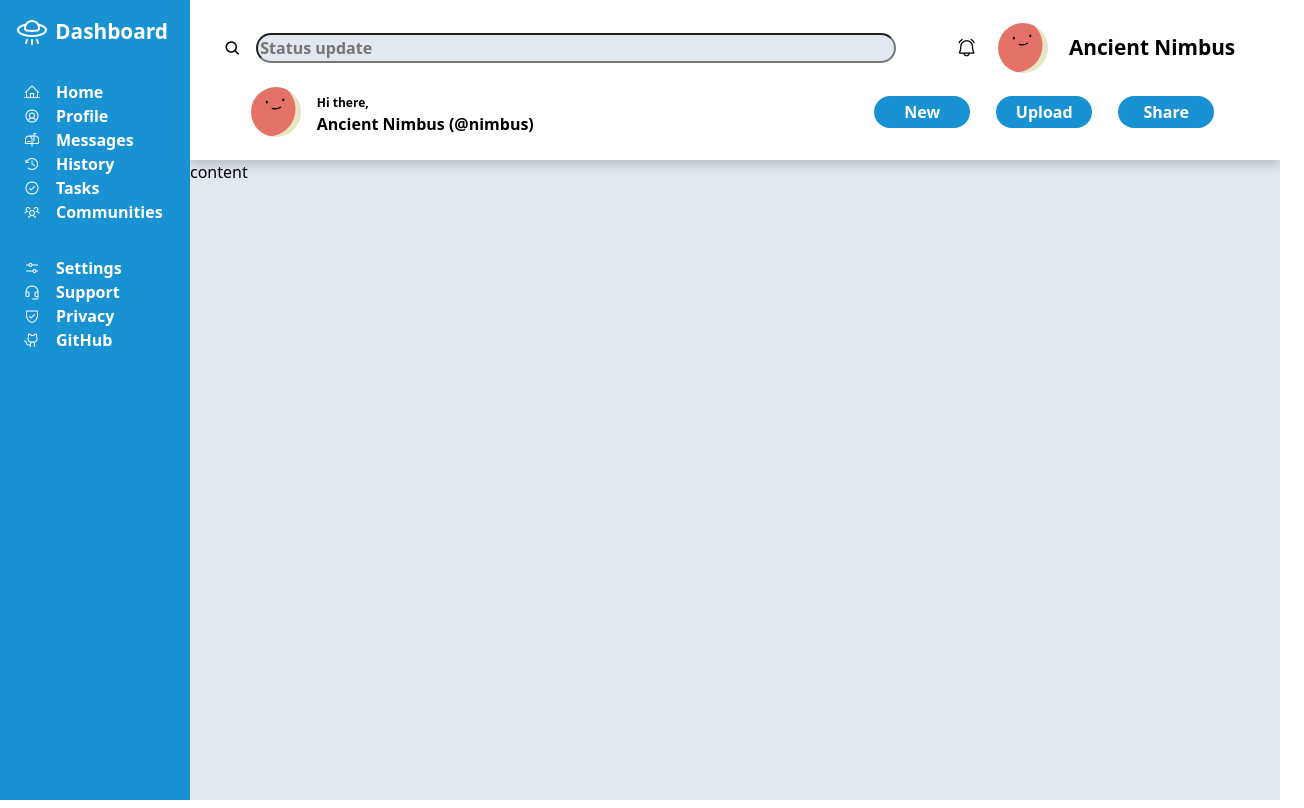
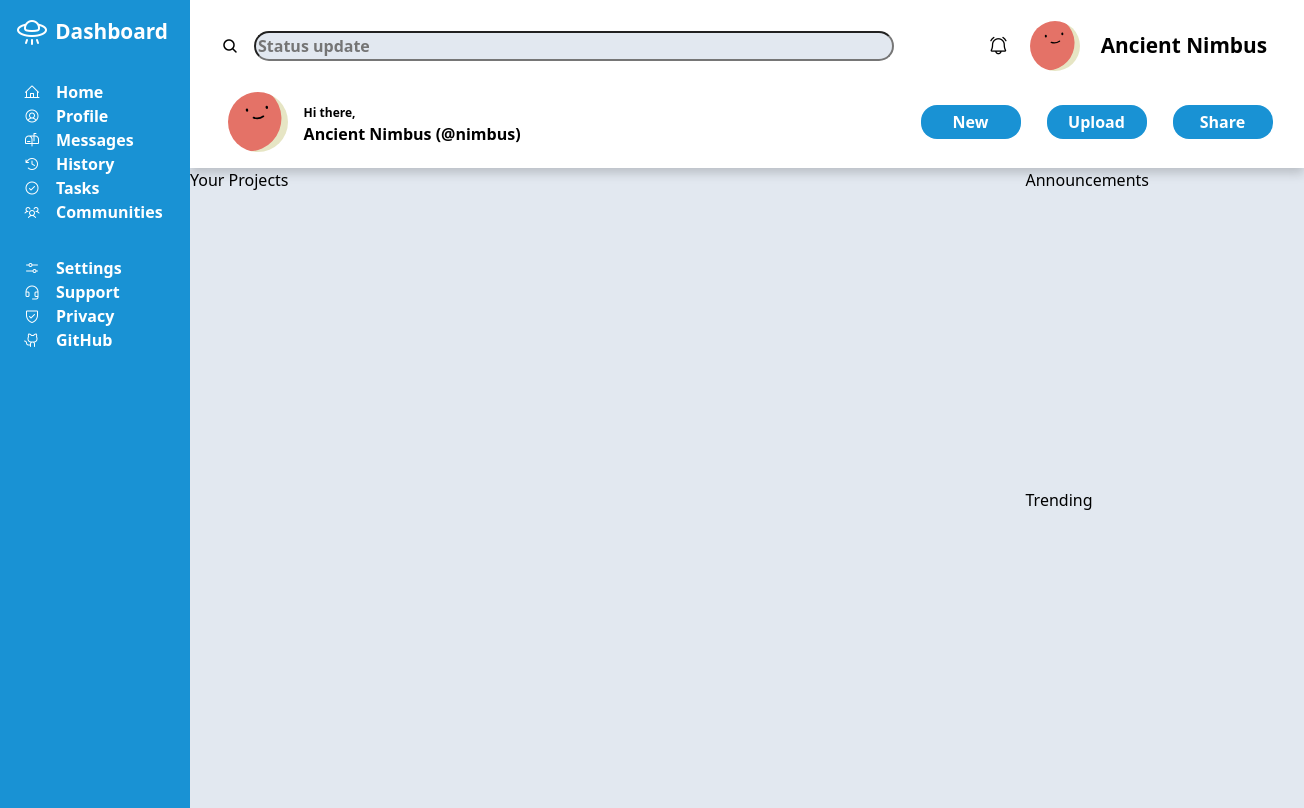
Before and after one commit to AncientNimbus/top-admin-dashboard, a plain HTML site: page index.html in a window 1280 px wide. Shown: the whole page, 1304 px wide, since content can reach past the window. Drawn offline with nearby package versions, Linux system fonts and the light colour scheme.

Commit message:
feat: Improve header responsiveness
The layout for header is now grid.
ref O-86

```diff
--- a/css/style.css
+++ b/css/style.css
@@ -33,31 +33,19 @@ a {
   background-color: var(--secondary-color);
   grid-column: 2 / span 1;
   display: grid;
-  grid-template-rows: repeat(2, 1fr);
-  padding: 1rem 1rem;
+  grid-template: repeat(2, 1fr) / auto 35%;
+  padding: 1rem 2rem;
   box-shadow: 0px 5px 10px rgba(35, 35, 35, 0.21);
   order: 1;
-}
-
-.header .top,
-.header .bottom {
-  display: flex;
-  align-items: center;
-  justify-content: space-around;
-  gap: 1vw;
-}
-
-.header .top {
-  flex-wrap: wrap-reverse;
-}
-
-.header .bottom {
-  flex-wrap: wrap;
+  gap: 1rem;
+  justify-items: stretch;
 }
 
 .content {
   background-color: var(--background-color);
   grid-area: 2 / 2 / span 1 / span 1;
+  display: grid;
+  grid-template: repeat(2, 1fr) / auto 25%;
 }
 
 .sidebar > * {
@@ -110,9 +98,10 @@ nav ul {
   align-items: center;
   justify-content: space-around;
   width: clamp(300px, 300px, 20vw);
+  justify-self: end;
 }
 
-#user1-svg {
+.user-profile img {
   width: clamp(30px, 5vw, 50px);
 }
 
@@ -128,6 +117,7 @@ nav ul {
 }
 
 .txt-w-icon-type-2 img {
+  width: 60px;
   grid-row: 1 / span 2;
   align-self: center;
   justify-self: end;
@@ -138,16 +128,47 @@ nav ul {
   align-items: center;
   justify-content: center;
   justify-items: center;
+  justify-self: end;
   gap: 0 var(--sidebar-menu-size);
-  width: 350px;
+  /* width: max-content; */
 }
 
 .actions-container button {
-  height: 2rem;
-  width: clamp(100px, 100%, 200px);
+  height: 2.1rem;
+  width: clamp(80px, 15vw, 100px);
   border-radius: 1rem;
   border: none;
   color: var(--secondary-color);
   background-color: var(--primary-color);
   margin: 5px;
 }
+
+.projects {
+  grid-row: 1 / span 2;
+}
+
+@media (max-width: 768px) {
+  .header {
+    grid-template: auto auto auto / 1fr;
+    justify-items: center;
+  }
+  .content {
+    grid-template: repeat(3, auto) / 1fr;
+  }
+  .search-bar {
+    grid-row: 2 / 3;
+  }
+  .user-profile {
+    grid-row: 1 / 2;
+    justify-self: center;
+  }
+  .greet-user {
+    display: none;
+  }
+  .actions-container {
+    justify-self: stretch;
+  }
+  .actions-container button {
+    width: clamp(80px, 100%, 120px);
+  }
+}
--- a/index.html
+++ b/index.html
@@ -121,7 +121,6 @@
       </nav>
     </div>
     <div class="header">
-      <div class="top">
       <div class="search-bar">
         <i class="ph-bold ph-magnifying-glass"></i>
         <input
@@ -136,9 +135,7 @@
         <img src="./images/user-icon-1.svg" alt="icon" id="user1-svg" />
         <a href="" target=""> <p class="">Ancient Nimbus</p></a>
       </div>
-      </div>
-      <div class="bottom">
-        <div>
+      <div class="greet-user">
         <div class="txt-w-icon-type-2">
           <img src="./images/user-icon-1.svg" alt="icon" id="user1-svg" />
           <p class="subtext">Hi there,</p>
@@ -151,9 +148,10 @@
         <button class="btn-share" type="button">Share</button>
       </div>
     </div>
-    </div>
     <main class="content">
-      <p class="">content</p>
+      <div class="projects">Your Projects</div>
+      <div class="announcements">Announcements</div>
+      <div class="trending">Trending</div>
     </main>
   </body>
 </html>
```
Lines whose indentation alone changed are shown as unchanged.
